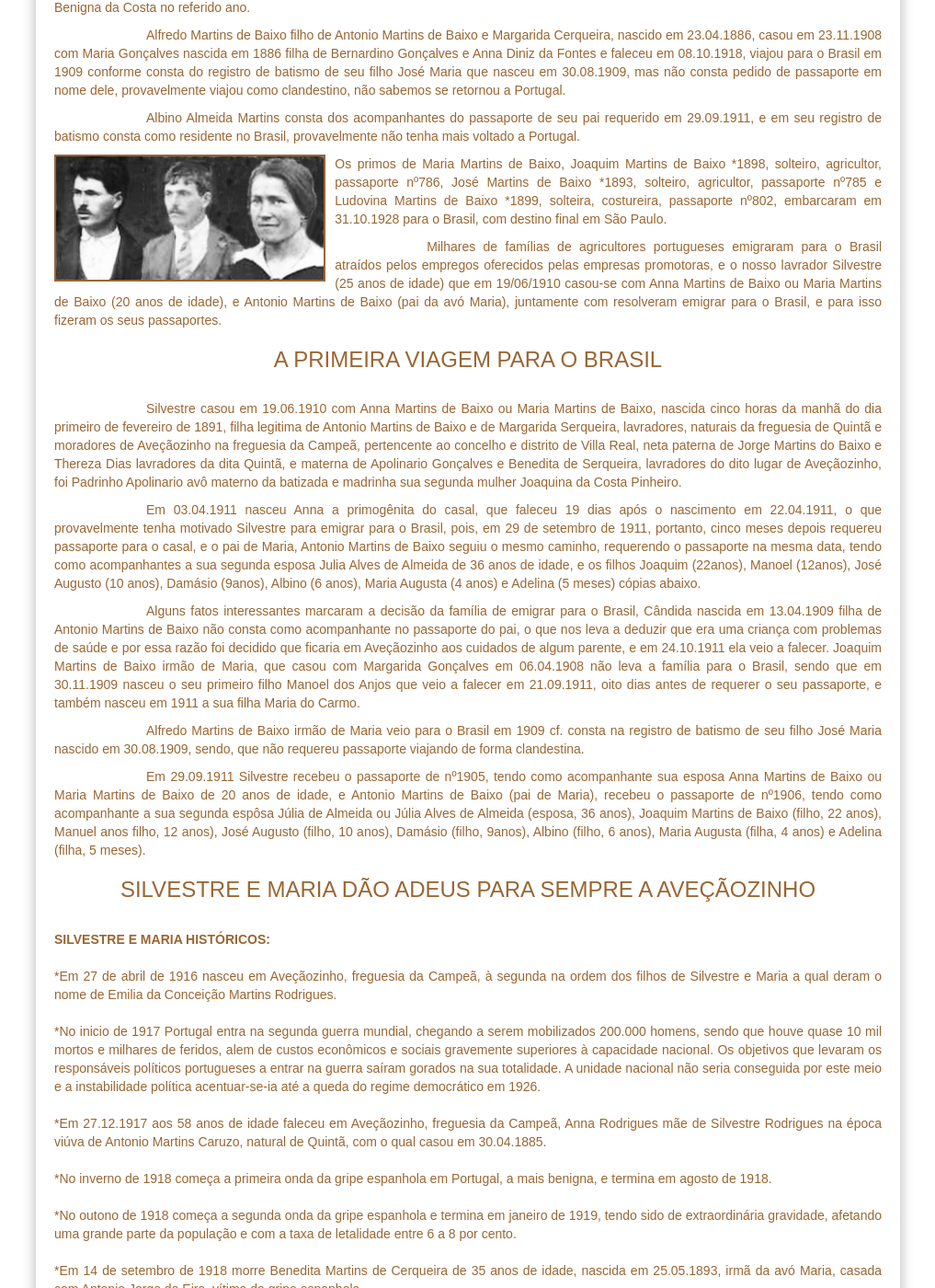
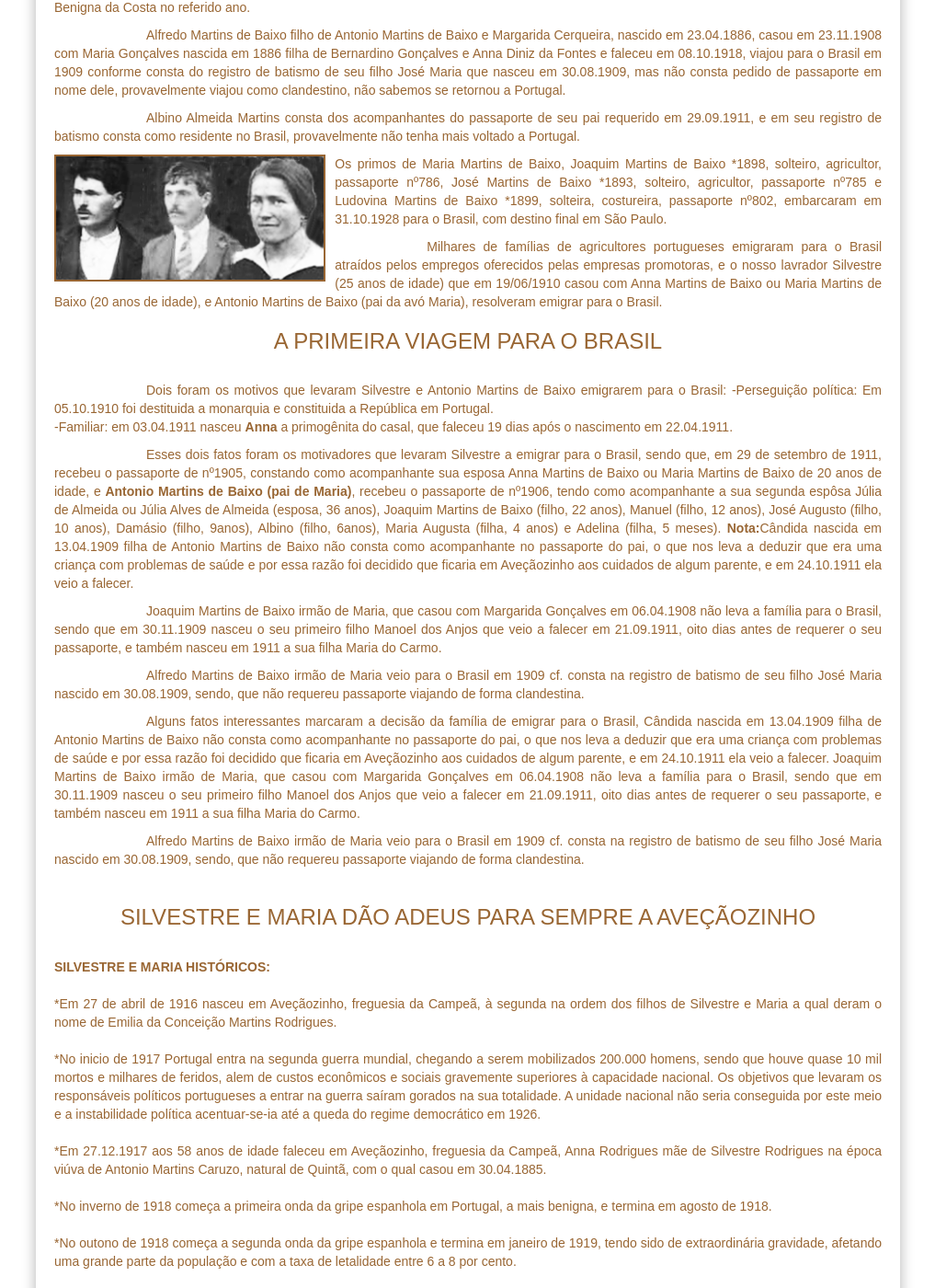
Before and after one commit to claudiovargas1955/claudiovargas1955.github.io, a Jekyll site: the page built from _pages/historia-de-silvestre.html, in a window 1280 px wide and 1400 px high, scrolled down 7796 px. Shown: the whole window at 92% size, without its empty margins (131-1148 px from the left). Built offline with Jekyll 4.4.1, drawn with Linux system fonts in a browser that asks for light colours; some web fonts are replaced.

Commit message:
Update historia-de-silvestre.html

```diff
--- a/_pages/historia-de-silvestre.html
+++ b/_pages/historia-de-silvestre.html
@@ -424,23 +424,34 @@ Maria Martins de Baixo, Joaquim Martins de Baixo *1898, solteiro, agricultor, pa
 agricultor,  passaporte nº785 e  Ludovina Martins de Baixo *1899, solteira, costureira, passaporte nº802, embarcaram em 31.10.1928 para
 o Brasil, com destino final em São Paulo.
 <p style="text-indent:100px";/>Milhares de famílias de agricultores portugueses emigraram para o Brasil atraídos pelos empregos
-oferecidos pelas empresas promotoras, e o nosso lavrador Silvestre (25 anos de idade) que em 19/06/1910 casou-se com Anna Martins de
-Baixo ou Maria Martins de Baixo (20 anos de idade), e Antonio Martins de Baixo (pai da    avó Maria), juntamente com resolveram emigrar
-para o Brasil, e para isso fizeram os seus passaportes.
+oferecidos pelas empresas promotoras, e o nosso lavrador Silvestre (25 anos de idade) que em 19/06/1910 casou com Anna Martins de
+Baixo ou Maria Martins de Baixo (20 anos de idade), e Antonio Martins de Baixo (pai da avó Maria), resolveram emigrar para o Brasil.
 
 <h3 align="center";>A PRIMEIRA VIAGEM PARA O BRASIL</h3>
 <br/>
-<p style="text-indent:100px";/>Silvestre casou em 19.06.1910 com Anna Martins de Baixo ou Maria Martins de Baixo, nascida cinco horas
-da manhã do dia primeiro de fevereiro de 1891, filha legitima de Antonio Martins de Baixo e de Margarida Serqueira, lavradores,
-naturais da freguesia de Quintã e moradores de Aveçãozinho na freguesia da Campeã, pertencente ao concelho e distrito de Villa Real,
-neta paterna de Jorge Martins do Baixo e Thereza Dias lavradores da dita Quintã, e materna de Apolinario Gonçalves e Benedita de
-Serqueira, lavradores do dito lugar de Aveçãozinho, foi Padrinho Apolinario avô materno da batizada e madrinha sua segunda mulher
-Joaquina da Costa Pinheiro.
-<p style="text-indent:100px";/>Em 03.04.1911 nasceu Anna a primogênita do casal, que faleceu 19 dias após o nascimento em 22.04.1911, o
-que provavelmente tenha motivado Silvestre para emigrar para o Brasil, pois, em 29 de setembro de 1911, portanto, cinco meses depois
-requereu passaporte para o casal, e o pai de Maria, Antonio Martins de Baixo seguiu    o mesmo caminho, requerendo o passaporte na
-mesma data, tendo como acompanhantes a sua segunda esposa Julia Alves de Almeida de 36 anos de idade, e os filhos Joaquim (22anos),
-Manoel (12anos), José Augusto (10 anos), Damásio (9anos), Albino (6 anos), Maria Augusta (4 anos) e Adelina (5 meses) cópias abaixo.
+<p style="text-indent:100px";/>Dois foram os motivos que levaram Silvestre e Antonio Martins de Baixo emigrarem para o Brasil:
+-Perseguição política: Em 05.10.1910 foi destituida a monarquia e constituida a República em Portugal.<br>
+-Familiar: em 03.04.1911 nasceu <b>Anna</b> a primogênita do casal, que faleceu 19 dias após o nascimento em 22.04.1911.<br>
+<p style="text-indent:100px";/>Esses dois fatos foram os motivadores que levaram Silvestre a emigrar para o Brasil, sendo que, em 29 de
+setembro de 1911, recebeu o passaporte de nº1905, constando como acompanhante sua esposa Anna Martins de Baixo ou Maria Martins de Baixo
+de 20 anos de idade, e <b>Antonio Martins de Baixo (pai de Maria)</b>, recebeu o passaporte de nº1906, tendo como acompanhante a sua
+segunda espôsa Júlia de Almeida ou Júlia Alves de Almeida (esposa, 36 anos), Joaquim Martins de Baixo (filho, 22 anos), Manuel (filho, 12
+anos), José Augusto (filho, 10 anos), Damásio (filho, 9anos), Albino (filho, 6anos), Maria Augusta (filha, 4 anos) e Adelina (filha, 5
+meses).
+<b>Nota:</b>Cândida nascida em 13.04.1909 filha de Antonio Martins de Baixo não consta como acompanhante no passaporte do pai, o que nos
+leva a deduzir que era uma criança com problemas de saúde e por essa razão foi decidido que ficaria em Aveçãozinho aos cuidados de algum
+parente, e em 24.10.1911 ela veio a falecer.<br>
+<p style="text-indent:100px";/>Joaquim Martins de Baixo irmão de Maria, que casou com Margarida Gonçalves em 06.04.1908 não leva a
+família para o Brasil, sendo que em 30.11.1909 nasceu o seu primeiro filho Manoel dos Anjos que veio a falecer em 21.09.1911, oito dias
+antes de requerer o seu passaporte, e também nasceu em 1911 a sua filha Maria do Carmo.<br>
+<p style="text-indent:100px";/>Alfredo Martins de Baixo irmão de Maria veio para o Brasil em 1909 cf. consta na registro de batismo de
+seu filho José Maria nascido em 30.08.1909, sendo, que não requereu passaporte viajando de forma clandestina. <br/>
+
+
+
+
+
+
 <p style="text-indent:100px";/>Alguns fatos interessantes marcaram a decisão da família de emigrar para o Brasil, Cândida nascida em
 13.04.1909 filha de Antonio Martins de Baixo não consta como acompanhante no passaporte do pai, o que nos leva a deduzir que era uma
 criança com problemas de saúde e por essa razão foi decidido que ficaria em Aveçãozinho aos cuidados de algum parente, e em 24.10.1911
@@ -449,11 +460,6 @@ Brasil, sendo que em 30.11.1909 nasceu o seu primeiro filho Manoel dos Anjos que
 requerer o seu passaporte, e também nasceu em 1911 a sua filha Maria do Carmo.
 <p style="text-indent:100px";/>Alfredo Martins de Baixo irmão de Maria veio para o Brasil em 1909 cf. consta na registro de batismo de
 seu filho José Maria nascido em 30.08.1909, sendo, que não requereu passaporte viajando de forma clandestina. <br/>
-<p style="text-indent:100px";/>Em 29.09.1911 Silvestre recebeu o passaporte de nº1905, tendo como acompanhante sua esposa Anna Martins
-de Baixo ou Maria Martins de Baixo de 20 anos de idade, e Antonio Martins de Baixo (pai de Maria), recebeu o passaporte de nº1906, tendo
-como acompanhante a sua segunda espôsa Júlia de Almeida ou Júlia Alves de Almeida (esposa, 36 anos), Joaquim Martins de Baixo (filho,
-22 anos), Manuel anos filho, 12 anos), José Augusto (filho, 10 anos), Damásio (filho, 9anos), Albino (filho, 6 anos), Maria Augusta
-(filha, 4 anos) e Adelina (filha, 5 meses).
 
 <br/>
 
```
